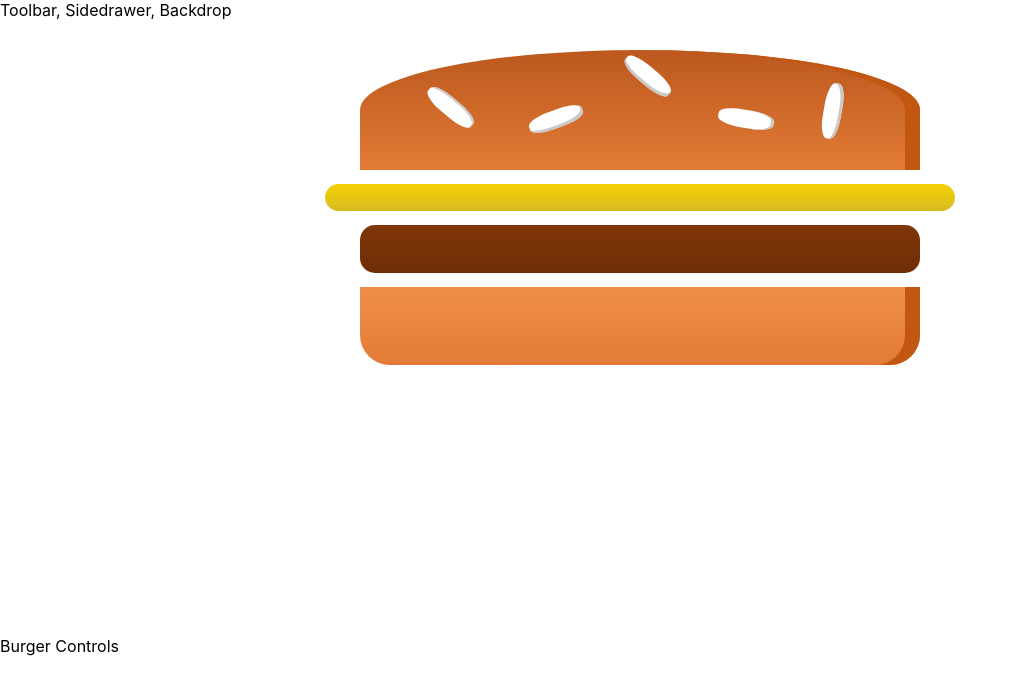
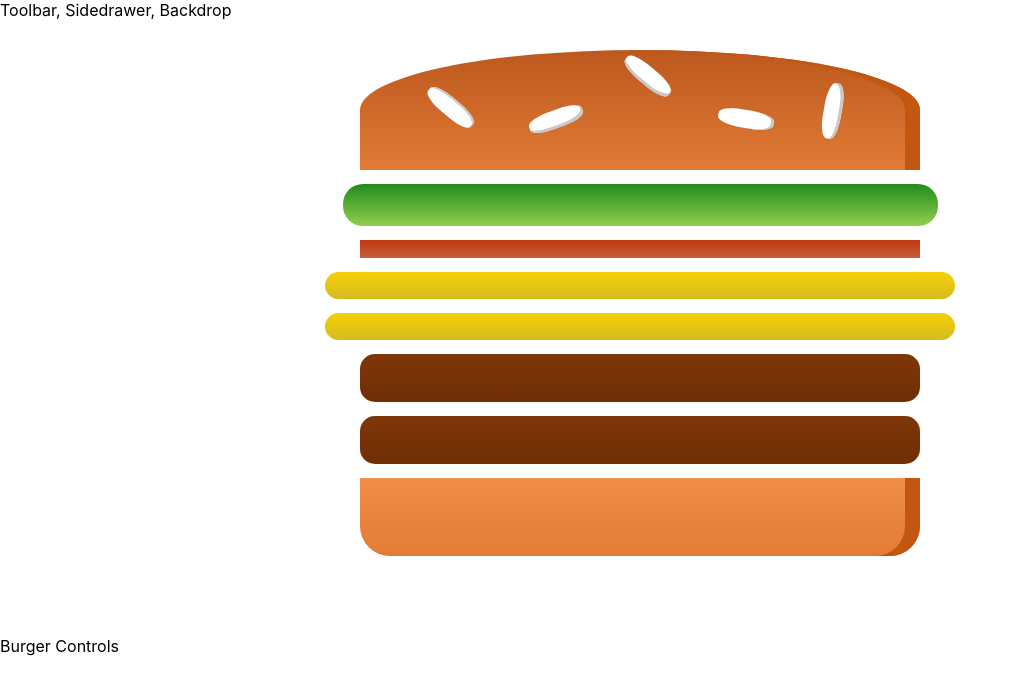
Before and after one commit to Farrukh-Rana/burger-builder, a React (Create React App) app: page / in a window 1280 px wide. Shown: the top 694 px of the page, without its empty margins (0-1017 px from the left). Built offline with nearby package versions, Linux system fonts and the light colour scheme.

Commit message:
Dynamically output Burger

```diff
--- a/src/components/Burger/Burger.js
+++ b/src/components/Burger/Burger.js
@@ -4,11 +4,14 @@ import classes from './Burger.module.css';
 import BurgerIngredient from './BurgerIngredient/BurgerIngredient';
 
 const burger = props => {
+    const transformedIngredients = Object.keys(props.ingredients).map(ingredientName => {
+        return [...Array(props.ingredients[ingredientName])].map((_, index) => <BurgerIngredient key={ingredientName + index} type={ingredientName} />)
+    });
+
     return (
         <div className={classes.Burger}>
             <BurgerIngredient type='bread-top' />
-            <BurgerIngredient type='cheese' />
-            <BurgerIngredient type='meat' />
+            {transformedIngredients}
             <BurgerIngredient type='bread-bottom' />
         </div>
     );
--- a/src/containers/BurgerBuilder/BurgerBuilder.js
+++ b/src/containers/BurgerBuilder/BurgerBuilder.js
@@ -3,10 +3,19 @@ import React, { Component, Fragment } from 'react';
 import Burger from '../../components/Burger/Burger';
 
 class BurgerBuilder extends Component {
+    state = {
+        ingredients : {
+            salad: 1,
+            bacon: 1,
+            cheese: 2,
+            meat: 2
+        }
+    }
+
     render () {
         return (
             <Fragment>
-                <Burger/>
+                <Burger ingredients={this.state.ingredients} />
                 <div>Burger Controls</div>
             </Fragment>
         );
```
